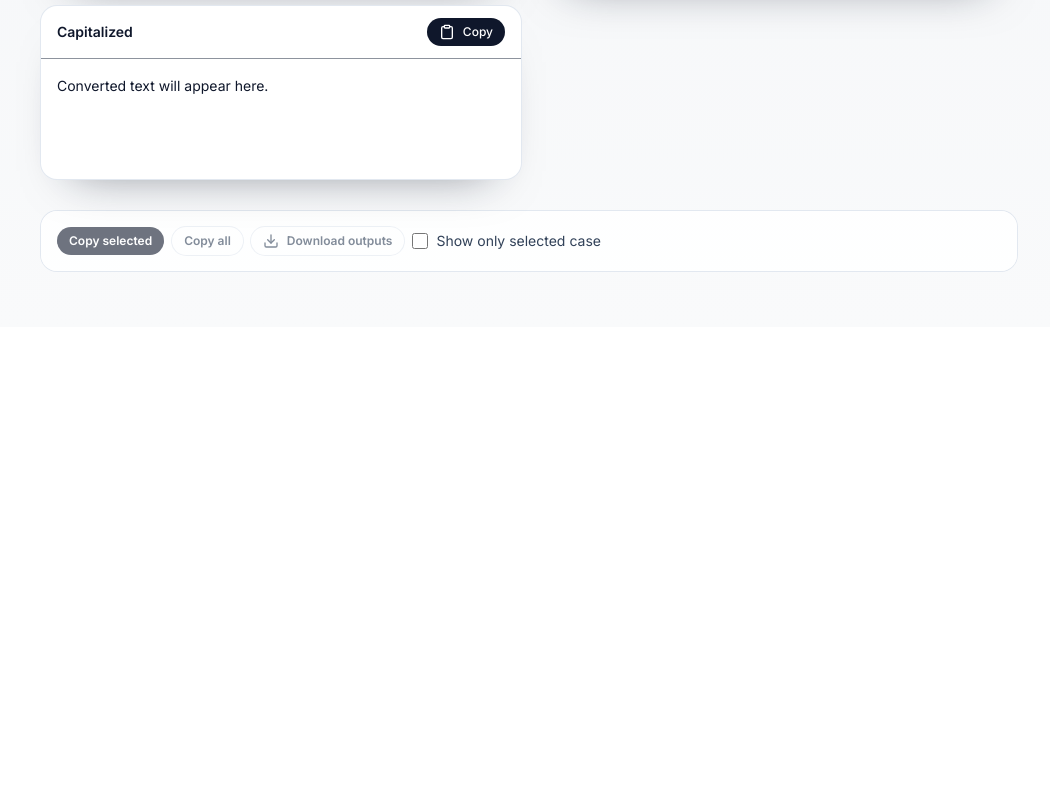
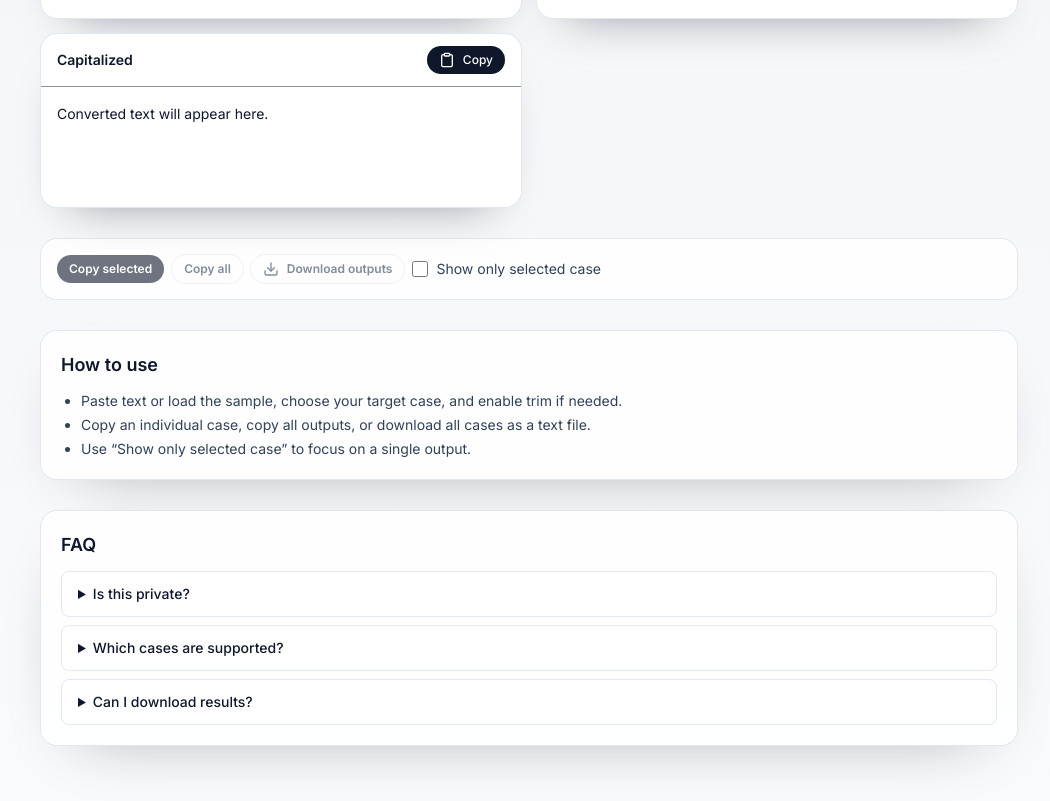
Before and after one commit to ChainPix/custom-website, a Next.js app: page /text-case in a window 1280 px wide. Shown: the part 1281-2082 px from the top of the page, without its empty margins (111-1161 px from the left). Before the commit the page ends 1608 px from the top, so only its background shows below. Built offline with nearby package versions, Linux system fonts and the light colour scheme; no server answers.

Commit message:
Add FAQ, privacy note, and FAQPage schema to text-case tool

```diff
--- a/app/(tools)/text-case/TEXT_CASE.md
+++ b/app/(tools)/text-case/TEXT_CASE.md
@@ -12,7 +12,7 @@
 - ✅ Validation & feedback: Add `aria-live` status for copy/clear; optional trim whitespace toggle; length advisory for very large inputs.
 - ✅ UX: Add sample input, “copy selected”/“copy all” options, and a toggle to show only selected case. Consider sentence case and capitalized mode. Add download output (text file).
 - ✅ Accessibility: Label output sections as regions; add sr-only status region; ensure controls have labels/aria; keep focus states.
-- SEO/Content: Add brief how-to/FAQ and privacy note; consider FAQPage JSON-LD in page metadata.
+- ✅ SEO/Content: Add brief how-to/FAQ and privacy note; consider FAQPage JSON-LD in page metadata.
 - Testing: Add `TESTING.md` with manual steps and sample strings (camel, snake, mixed separators).
 
 ## Future Ideas
--- a/app/(tools)/text-case/client.tsx
+++ b/app/(tools)/text-case/client.tsx
@@ -126,6 +126,7 @@ export default function TextCaseClient() {
           Convert text to camelCase, PascalCase, snake_case, kebab-case, Title Case, upper, or lower
           instantly.
         </p>
+        <p className="text-sm text-slate-600">Runs fully in your browser; text is never uploaded.</p>
       </header>
 
       <div className="space-y-4 rounded-2xl bg-white/90 p-5 shadow-[var(--shadow-soft)] ring-1 ring-slate-200">
@@ -263,6 +264,33 @@ export default function TextCaseClient() {
           Show only selected case
         </label>
       </div>
+
+      <section className="space-y-3 rounded-2xl bg-white/90 p-5 shadow-[var(--shadow-soft)] ring-1 ring-slate-200">
+        <h2 className="text-lg font-semibold text-slate-900">How to use</h2>
+        <ul className="list-disc space-y-1 pl-5 text-sm text-slate-700">
+          <li>Paste text or load the sample, choose your target case, and enable trim if needed.</li>
+          <li>Copy an individual case, copy all outputs, or download all cases as a text file.</li>
+          <li>Use “Show only selected case” to focus on a single output.</li>
+        </ul>
+      </section>
+
+      <section className="space-y-3 rounded-2xl bg-white/90 p-5 shadow-[var(--shadow-soft)] ring-1 ring-slate-200">
+        <h2 className="text-lg font-semibold text-slate-900">FAQ</h2>
+        <div className="space-y-2 text-sm text-slate-700">
+          <details className="rounded-lg border border-slate-200 bg-white px-4 py-3 shadow-[var(--shadow-soft)]">
+            <summary className="cursor-pointer font-medium text-slate-900">Is this private?</summary>
+            <p className="mt-2 text-slate-700">Yes. Conversion runs locally in your browser; no data is sent to servers.</p>
+          </details>
+          <details className="rounded-lg border border-slate-200 bg-white px-4 py-3 shadow-[var(--shadow-soft)]">
+            <summary className="cursor-pointer font-medium text-slate-900">Which cases are supported?</summary>
+            <p className="mt-2 text-slate-700">camel, pascal, snake, kebab, title, upper, lower, sentence, and capitalized words.</p>
+          </details>
+          <details className="rounded-lg border border-slate-200 bg-white px-4 py-3 shadow-[var(--shadow-soft)]">
+            <summary className="cursor-pointer font-medium text-slate-900">Can I download results?</summary>
+            <p className="mt-2 text-slate-700">Yes. Use the “Download outputs” button to save all cases to a text file.</p>
+          </details>
+        </div>
+      </section>
     </main>
   );
 }
--- a/app/(tools)/text-case/page.tsx
+++ b/app/(tools)/text-case/page.tsx
@@ -32,5 +32,44 @@ export const metadata: Metadata = {
 };
 
 export default function TextCasePage() {
-  return <TextCaseClient />;
+  const faqSchema = {
+    "@context": "https://schema.org",
+    "@type": "FAQPage",
+    mainEntity: [
+      {
+        "@type": "Question",
+        name: "Is conversion done locally?",
+        acceptedAnswer: {
+          "@type": "Answer",
+          text: "Yes. Case conversion runs entirely in your browser; no text is uploaded.",
+        },
+      },
+      {
+        "@type": "Question",
+        name: "Which cases are supported?",
+        acceptedAnswer: {
+          "@type": "Answer",
+          text: "camelCase, PascalCase, snake_case, kebab-case, Title Case, UPPERCASE, lowercase, sentence case, and capitalized words.",
+        },
+      },
+      {
+        "@type": "Question",
+        name: "Can I copy or download results?",
+        acceptedAnswer: {
+          "@type": "Answer",
+          text: "Yes. You can copy individual cases, copy all outputs, or download a text file of all cases.",
+        },
+      },
+    ],
+  };
+
+  return (
+    <>
+      <script
+        type="application/ld+json"
+        dangerouslySetInnerHTML={{ __html: JSON.stringify(faqSchema) }}
+      />
+      <TextCaseClient />
+    </>
+  );
 }
```
